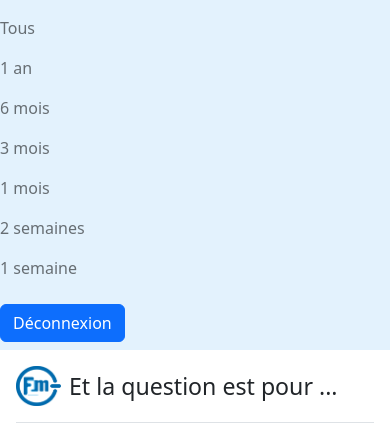
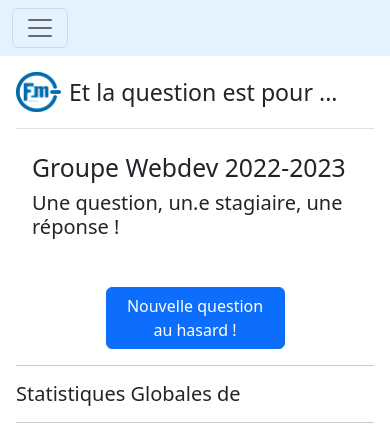
Before and after one commit to mikhawa/randomstag2022, a PHP site: template view/homepageView.php in a window 390 px wide; the page is wider, and only the part inside the window is pictured. Shown: the top 440 px of that part. Run offline with PHP 8.4, Linux system fonts and the light colour scheme; the template is opened without the code that fills it, so the values that code supplies are empty; some libraries are stand-ins or nearby versions.

Commit message:
responsive menu

```diff
--- a/view/homepageView.php
+++ b/view/homepageView.php
@@ -25,9 +25,13 @@
 </head>
 <body>
 <nav class="navbar navbar-expand-lg navbar-light  justify-content-md-end" style="background-color: #e3f2fd;">
-<div class="d-grid gap-2 d-md-flex">
+    <div class="container-fluid">
+        <button class="navbar-toggler" type="button" data-bs-toggle="collapse" data-bs-target="#navbarSupportedContent" aria-controls="navbarSupportedContent" aria-expanded="false" aria-label="Toggle navigation">
+            <span class="navbar-toggler-icon"></span>
+        </button>
+        <div class="collapse navbar-collapse" id="navbarSupportedContent">
     <ul class="navbar-nav me-auto mb-2 mb-lg-0">
-        <li class="nav-item"><a class="nav-link" href="?temps=tous">Tous</a></li>
+        <li class="nav-item"><a class="nav-link" href="./">Tous</a></li>
         <li class="nav-item"><a class="nav-link" href="?temps=1-an">1 an</a></li>
         <li class="nav-item"><a class="nav-link" href="?temps=6-mois">6 mois</a></li>
         <li class="nav-item"><a class="nav-link" href="?temps=3-mois">3 mois</a></li>
@@ -36,7 +40,9 @@
         <li class="nav-item"><a class="nav-link" href="?temps=1-semaine">1 semaine</a></li>
     </ul>
     <a href="?disconnect"><button type="button" class="btn btn-primary">Déconnexion</button>
-    </a></div>
+    </a>
+        </div>
+    </div>
 </nav>
 <div class="col-lg-11 mx-auto p-3 py-md-5">
     <header class="d-flex align-items-center pb-3 mb-2 border-bottom">
```
